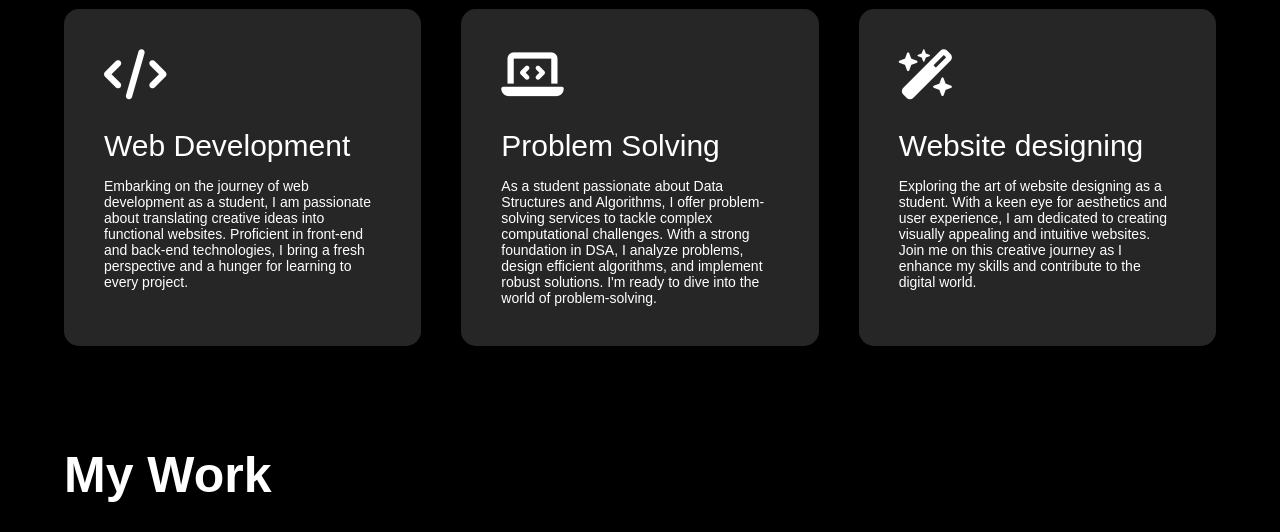
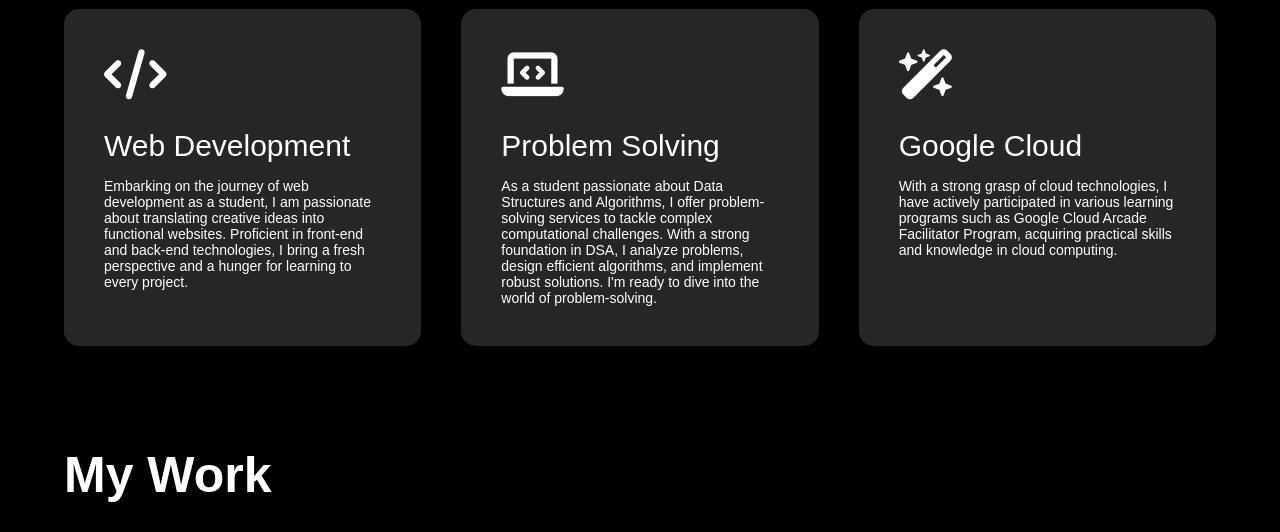
Before and after one commit to tejaswini1304/portfolio, a plain HTML site: page index.html in a window 1280 px wide. Shown: the part 1700-2232 px from the top of the page. Drawn offline with Linux system fonts and the light colour scheme.

Commit message:
Update index.html

```diff
--- a/index.html
+++ b/index.html
@@ -98,8 +98,8 @@
 
                 <div>
                     <i class="fas fa-wand-magic-sparkles"></i>
-                    <h2>Website designing</h2>
-                    <p>Exploring the art of website designing as a student. With a keen eye for aesthetics and user experience, I am dedicated to creating visually appealing and intuitive websites. Join me on this creative journey as I enhance my skills and contribute to the digital world.</p>
+                    <h2>Google Cloud</h2>
+                    <p>With a strong grasp of cloud technologies, I have actively participated in various learning programs such as Google Cloud Arcade Facilitator Program, acquiring practical skills and knowledge in cloud computing.</p>
 
                 </div>
             </div>
@@ -128,7 +128,7 @@
                     </div>
                 </div>
                 <div class="work">
-                    <img src="./gfg.png" alt="Top 500 at GFG">
+                    <img src="./gfg.png" alt="Top 200 at GFG">
                     <div class="layer">
                         <h2>Top 400 at GFG</h2>
                         <p>Consistently securing a top 400 rank on Geeks for Geeks through proficient coding and problem-solving in DSA</p>
```
